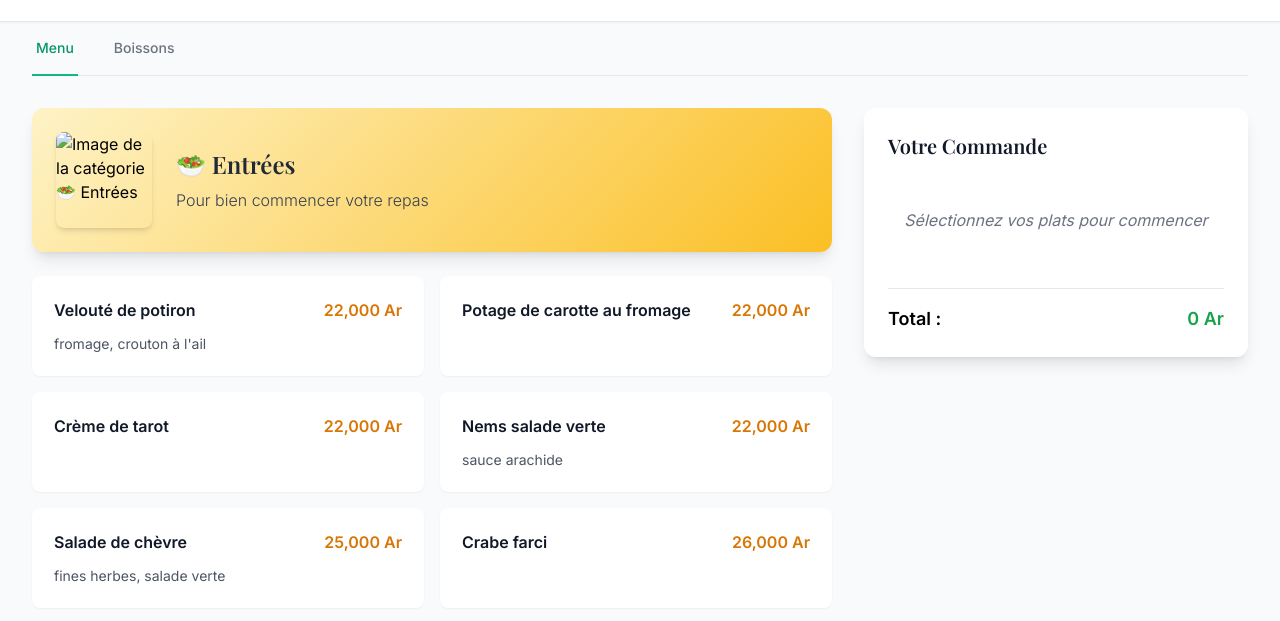
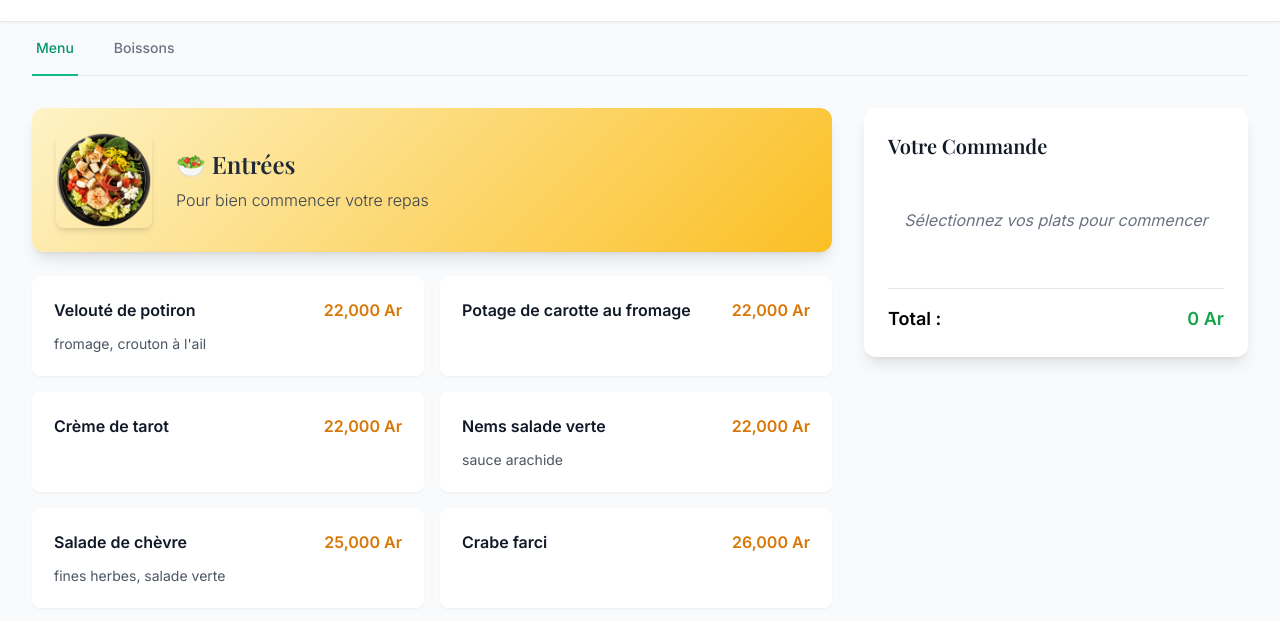
Before and after one commit to Ralako01/iLako-menu, a plain HTML site: page index.html in a window 1280 px wide. Shown: the part 99-720 px from the top of the page. Drawn offline with nearby package versions, Linux system fonts and the light colour scheme.

Commit message:
Update index.html
add images v2

```diff
--- a/index.html
+++ b/index.html
@@ -1,10 +1,10 @@
 <!DOCTYPE html>
 <html lang="fr">
 <head>
-    <link rel="apple-touch-icon" sizes="180x180" href="./docs/apple-touch-icon.png">
-<link rel="icon" type="image/png" sizes="32x32" href="./docs/favicon-32x32.png">
-<link rel="icon" type="image/png" sizes="16x16" href="./docs/favicon-16x16.png">
-<link rel="manifest" href="./docs/site.webmanifest">
+    <link rel="apple-touch-icon" sizes="180x180" href="./apple-touch-icon.png">
+<link rel="icon" type="image/png" sizes="32x32" href="./favicon-32x32.png">
+<link rel="icon" type="image/png" sizes="16x16" href="./favicon-16x16.png">
+<link rel="manifest" href="./site.webmanifest">
     <meta charset="UTF-8">
     <meta name="viewport" content="width=device-width, initial-scale=1.0">
     <title>Menu iLako Restaurant</title>
@@ -161,23 +161,23 @@
             restaurantName: "iLako Resto",
             currency: "Ar",
             categories: [
-                { id: 'entrees', colorClass: 'category-entrees', imageUrl: './docs/image/salade.png', items: [ { id: 'veloute_de_potiron', price: 22000 }, { id: 'potage_de_carotte', price: 22000 }, { id: 'creme_de_tarot', price: 22000 }, { id: 'nems_salade', price: 22000 }, { id: 'salade_chevre', price: 25000 }, { id: 'crabe_farci', price: 26000 }, { id: 'calamars_croustillants', price: 25000 }, { id: 'croquette_de_camembert', price: 26000 }, { id: 'taboule', price: 18000 }, { id: 'salade_cesar', price: 22000 } ] },
-                { id: 'plats', colorClass: 'category-plats', imageUrl: './docs/image/plats.png', items: [ { id: 'porc_grillee', price: 30000 }, { id: 'porc_moutarde', price: 28000 }, { id: 'escalope_milanaise', price: 32000 }, { id: 'brochettes_de_poulet', price: 30000 }, { id: 'emince_poulet_tikka', price: 30000 }, { id: 'emince_poulet_champignons', price: 32000 }, { id: 'roule_de_volaille', price: 32000 }, { id: 'cuisse_de_canard', price: 36000 }, { id: 'magret_de_canard', price: 42000 }, { id: 'magret_de_canard_farci', price: 32000 }, { id: 'cocotte_d_agneau', price: 32000 } ], addOns: { id: 'accompagnements', items: [ { id: 'riz_blanc', price: 7000 }, { id: 'legumes_sautes', price: 7000 }, { id: 'pomme_sautee', price: 7000 }, { id: 'spaghetti', price: 7000 } ] } },
-                { id: 'plats_malagasy', colorClass: 'category-plats-malagasy', imageUrl: './docs/image/malagasy.png', items: [ { id: 'tilapia_endasina', price: 28000 }, { id: 'akoho_gasy', price: 25000 }, { id: 'romazava_royale', price: 29000 }, { id: 'henomby_ritra', price: 27000 } ] },
-                { id: 'desserts', colorClass: 'category-desserts', imageUrl: './docs/image/desserts.png', items: [ { id: 'assiette_fruits', price: 15000 }, { id: 'affogato', price: 14000 }, { id: 'fruits_flambes', price: 16000 }, { id: 'choux_craquelin', price: 15000 }, { id: 'panna_cotta', price: 15000 }, { id: 'fondant_chocolat', price: 17000 }, { id: 'coupe_glacee_caramel', price: 15000 }, { id: 'coupe_glacee_fruits', price: 16000 }, { id: 'nougat_glace', price: 15000 }, { id: 'coupe_glace', price: 15000 } ] }
+                { id: 'entrees', colorClass: 'category-entrees', imageUrl: './salade.png', items: [ { id: 'veloute_de_potiron', price: 22000 }, { id: 'potage_de_carotte', price: 22000 }, { id: 'creme_de_tarot', price: 22000 }, { id: 'nems_salade', price: 22000 }, { id: 'salade_chevre', price: 25000 }, { id: 'crabe_farci', price: 26000 }, { id: 'calamars_croustillants', price: 25000 }, { id: 'croquette_de_camembert', price: 26000 }, { id: 'taboule', price: 18000 }, { id: 'salade_cesar', price: 22000 } ] },
+                { id: 'plats', colorClass: 'category-plats', imageUrl: './plats.png', items: [ { id: 'porc_grillee', price: 30000 }, { id: 'porc_moutarde', price: 28000 }, { id: 'escalope_milanaise', price: 32000 }, { id: 'brochettes_de_poulet', price: 30000 }, { id: 'emince_poulet_tikka', price: 30000 }, { id: 'emince_poulet_champignons', price: 32000 }, { id: 'roule_de_volaille', price: 32000 }, { id: 'cuisse_de_canard', price: 36000 }, { id: 'magret_de_canard', price: 42000 }, { id: 'magret_de_canard_farci', price: 32000 }, { id: 'cocotte_d_agneau', price: 32000 } ], addOns: { id: 'accompagnements', items: [ { id: 'riz_blanc', price: 7000 }, { id: 'legumes_sautes', price: 7000 }, { id: 'pomme_sautee', price: 7000 }, { id: 'spaghetti', price: 7000 } ] } },
+                { id: 'plats_malagasy', colorClass: 'category-plats-malagasy', imageUrl: './malagasy.png', items: [ { id: 'tilapia_endasina', price: 28000 }, { id: 'akoho_gasy', price: 25000 }, { id: 'romazava_royale', price: 29000 }, { id: 'henomby_ritra', price: 27000 } ] },
+                { id: 'desserts', colorClass: 'category-desserts', imageUrl: './desserts.png', items: [ { id: 'assiette_fruits', price: 15000 }, { id: 'affogato', price: 14000 }, { id: 'fruits_flambes', price: 16000 }, { id: 'choux_craquelin', price: 15000 }, { id: 'panna_cotta', price: 15000 }, { id: 'fondant_chocolat', price: 17000 }, { id: 'coupe_glacee_caramel', price: 15000 }, { id: 'coupe_glacee_fruits', price: 16000 }, { id: 'nougat_glace', price: 15000 }, { id: 'coupe_glace', price: 15000 } ] }
             ]
         };
 
         const drinksData = {
             categories: [
-                { id: 'aperos', colorClass: 'category-aperos', imageUrl: './docs/image/apéro.png', items: [{ id: 'pastis', price: 15000 }, { id: 'ricard', price: 26000 }, { id: 'tomate_perroquet_mauresque', price: 14000 }, { id: 'martini_blanc_rouge', price: 20000 }, { id: 'kir_vin_blanc', price: 16000 }] },
-                { id: 'cocktails', colorClass: 'category-cocktails', imageUrl: './docs/image/cocktails.png', items: [{ id: 'san_francisco', price: 19000 }, { id: 'long_island', price: 23000 }, { id: 'bora_bora', price: 15000 }, { id: 'tom_collins', price: 22000 }, { id: 'mojito', price: 16000 }] },
-                { id: 'rhum', colorClass: 'category-rhum', imageUrl: './docs/image/rhum.png', items: [{ id: 'gin_harpoon', price: 15000 }, { id: 'gin_import', price: 26000 }, { id: 'vodka_absolut', price: 25000 }, { id: 'vodka_smirnoff', price: 18000 }, { id: 'rhum_cuvee', price: 21000 }] },
-                { id: 'bieres', colorClass: 'category-bieres', imageUrl: './docs/image/biere.png', items: [{ id: 'thb_gm', price: 12000 }, { id: 'thb_pm', price: 9000 }, { id: 'fresh', price: 10000 }, { id: 'gold_8', price: 10000 }, { id: 'gold_blonde', price: 12000 }] },
-                { id: 'eaux', colorClass: 'category-eaux', imageUrl: './docs/image/eau.png', items: [{ id: 'eau_minerale_gm', price: 8000 }, { id: 'eau_minerale_pm', price: 5000 }, { id: 'cristal', price: 8000 }, { id: 'ranovisy', price: 8000 }] },
-                { id: 'boissons_chaudes', colorClass: 'category-boissons_chaudes', imageUrl: './docs/image/cafe.png', items: [{ id: 'lait_chaud', price: 7000 }, { id: 'the', price: 6000 }, { id: 'chocolat_chaud', price: 7000 }, { id: 'cafe', price: 8000 }, { id: 'cafe_au_lait', price: 7000 }] },
-                { id: 'softs', colorClass: 'category-softs', imageUrl: './docs/image/softs.png', items: [{ id: 'soft_gm', price: 14000 }, { id: 'soft_pm', price: 7000 }, { id: 'diabolo', price: 8000 }, { id: 'sirop_eau_vive', price: 7500 }, { id: 'jus_de_fruit', price: 8000 }] },
-                { id: 'whisky', colorClass: 'category-whisky', imageUrl: './docs/image/whisky.png', items: [{ id: 'jb', price: 24000 }, { id: 'ballantines', price: 24000 }, { id: 'johnnie_walker_red', price: 24000 }, { id: 'johnnie_walker_black', price: 35000 }, { id: 'johnnie_walker_double_black', price: 40000 }] }
+                { id: 'aperos', colorClass: 'category-aperos', imageUrl: './apéro.png', items: [{ id: 'pastis', price: 15000 }, { id: 'ricard', price: 26000 }, { id: 'tomate_perroquet_mauresque', price: 14000 }, { id: 'martini_blanc_rouge', price: 20000 }, { id: 'kir_vin_blanc', price: 16000 }] },
+                { id: 'cocktails', colorClass: 'category-cocktails', imageUrl: './cocktails.png', items: [{ id: 'san_francisco', price: 19000 }, { id: 'long_island', price: 23000 }, { id: 'bora_bora', price: 15000 }, { id: 'tom_collins', price: 22000 }, { id: 'mojito', price: 16000 }] },
+                { id: 'rhum', colorClass: 'category-rhum', imageUrl: './rhum.png', items: [{ id: 'gin_harpoon', price: 15000 }, { id: 'gin_import', price: 26000 }, { id: 'vodka_absolut', price: 25000 }, { id: 'vodka_smirnoff', price: 18000 }, { id: 'rhum_cuvee', price: 21000 }] },
+                { id: 'bieres', colorClass: 'category-bieres', imageUrl: './biere.png', items: [{ id: 'thb_gm', price: 12000 }, { id: 'thb_pm', price: 9000 }, { id: 'fresh', price: 10000 }, { id: 'gold_8', price: 10000 }, { id: 'gold_blonde', price: 12000 }] },
+                { id: 'eaux', colorClass: 'category-eaux', imageUrl: './eau.png', items: [{ id: 'eau_minerale_gm', price: 8000 }, { id: 'eau_minerale_pm', price: 5000 }, { id: 'cristal', price: 8000 }, { id: 'ranovisy', price: 8000 }] },
+                { id: 'boissons_chaudes', colorClass: 'category-boissons_chaudes', imageUrl: './cafe.png', items: [{ id: 'lait_chaud', price: 7000 }, { id: 'the', price: 6000 }, { id: 'chocolat_chaud', price: 7000 }, { id: 'cafe', price: 8000 }, { id: 'cafe_au_lait', price: 7000 }] },
+                { id: 'softs', colorClass: 'category-softs', imageUrl: './softs.png', items: [{ id: 'soft_gm', price: 14000 }, { id: 'soft_pm', price: 7000 }, { id: 'diabolo', price: 8000 }, { id: 'sirop_eau_vive', price: 7500 }, { id: 'jus_de_fruit', price: 8000 }] },
+                { id: 'whisky', colorClass: 'category-whisky', imageUrl: './image/whisky.png', items: [{ id: 'jb', price: 24000 }, { id: 'ballantines', price: 24000 }, { id: 'johnnie_walker_red', price: 24000 }, { id: 'johnnie_walker_black', price: 35000 }, { id: 'johnnie_walker_double_black', price: 40000 }] }
             ]
         };
 
```
